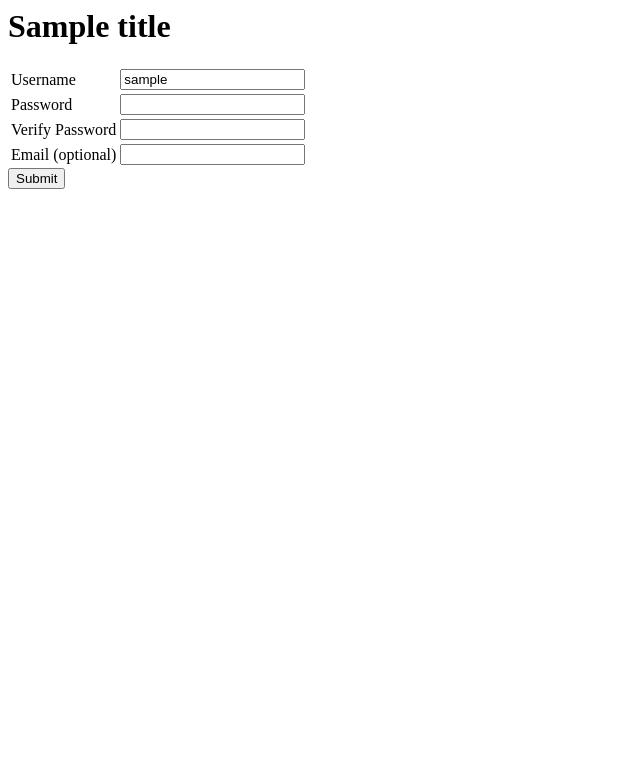
After one commit to eluttman/UserSignUp, a Flask app: template Templates/indexExtendsBase.html in a window 1280 px wide. The commit adds this page. Shown: the top 783 px of the page, without its empty margins (0-640 px from the left). Run offline with Flask 2, Linux system fonts and the light colour scheme; the template is opened without the code that fills it: most values are stand-ins (such as "Sample title", 1, 10 or a date in 2020).

Commit message:
added username validation

```diff
--- /dev/null
+++ b/Templates/base.html
@@ -0,0 +1,9 @@
+<html>
+    <head>
+        <h1>{{title}}</h1>
+    </head>
+    <body>
+        {% block content %}
+        {% endblock %}
+    </body>
+</html>
--- a/Templates/index.html
+++ b/Templates/index.html
@@ -1,9 +1,10 @@
 <!doctype html>
     <html>
         <head>
-            <h1>User signup</h1>
+            title = "User signup"
         </head>
         <body>
+            {% block content%}
             <form action= "/hello" method="post">
                 <table>
                     <tr>
@@ -59,5 +60,6 @@
     </style> -->
 
             </form>
+            {%endblock%}
         </body>
     </html>
--- /dev/null
+++ b/Templates/indexExtendsBase.html
@@ -0,0 +1,66 @@
+{% extends "base.html" %}
+
+{% block content %}
+
+<style>
+        .error{ color: red; }
+    </style>
+<form action= "/" method="post">
+    <table>
+        <tr>
+            <td>
+                <label for="username">
+                    Username
+                </label>
+            </td>
+            <td>
+                <input name="username" type="text" value={{username}}>
+                <span class="error"></span>
+            </td>
+            {% if username_errors %}
+                    <td><p class="error">That's not a valid username</p></td>
+                {% endif %}
+        </tr>
+        <tr>
+            <td>
+                <label for="password">
+                    Password
+                </label>
+            </td>
+            <td>
+                <input name="password" type="password">
+                <span class="error"></span>
+            </td>
+        </tr>
+        <tr>
+            <td>
+                <label for="verify">
+                    Verify Password
+                </label>
+            </td>
+            <td>
+                <input name="verify" type="password">
+                <span class="error"></span>
+            </td>
+        </tr>
+        <tr>
+            <td>
+                <label for="email">
+                    Email (optional)
+                </label>
+            </td>
+            <td>
+                <input type="text" name="email" value="">
+                <span class="error"></span>
+            </td>
+        </tr>
+    </table>
+
+    <input type="submit">
+
+<!-- <style>
+.error{ color: red; }
+</style> -->
+
+</form>
+{% endblock %}
--- a/main.py
+++ b/main.py
@@ -6,6 +6,8 @@ import os
 app = Flask(__name__)
 app.config['DEBUG'] = True
 
+
+
 # @app.route("/") #add locations
 # def display_signup_form():
 #     return signup_form.format(#username='', username_error='',
@@ -13,12 +15,28 @@ app.config['DEBUG'] = True
 
 @app.route("/")#add locations
 def index():
-    return render_template('index.html')
+    title = "User signup"
+    return render_template('indexExtendsBase.html', title=title)
 
-# @app.route("/", methods=['POST']) #add locations, using POST because keeping data
-# def hello():
-#     username = request.form['username']
-#     return render_template('WelcomePage.html',username)
+@app.route("/", methods=['POST']) #add locations, using POST because keeping data
+def hello():
+    username = request.form['username']
+    password = request.form['password']
+    verify_password = request.form['verify']
+    email = request.form['email']
+
+    username_errors = False
+
+    if len(username) < 3 or len(username) > 20:
+        username_errors = True
+    elif " " in username:
+        username_errors = True
+
+
+    if username_errors:
+        return render_template('indexExtendsBase.html', title="User signup", username_errors=username_errors, username=username)
+    else:
+        return render_template('WelcomePage.html')
 
 # signup_form = """
 # """ #i don't think I still have to do this because we used the html files vs putting html in py file
```
